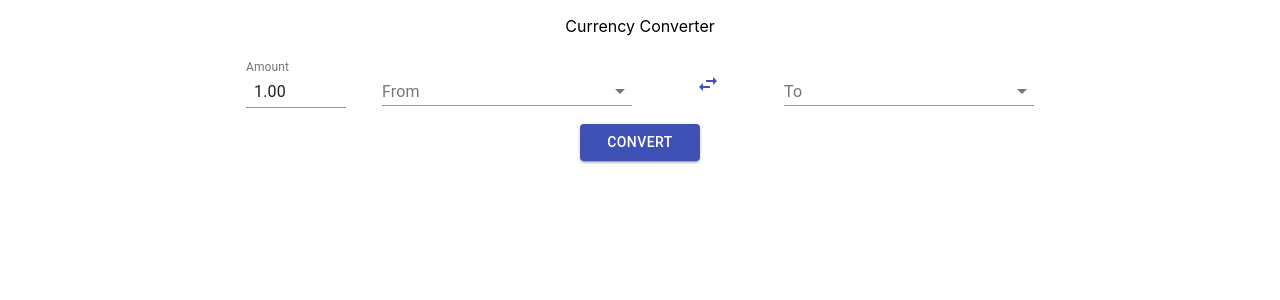
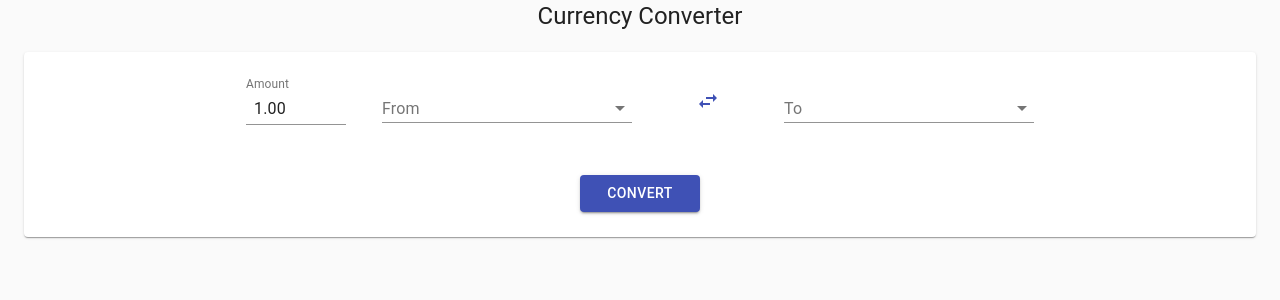
Before and after one commit to g7an/Currency-Converter, a React (Create React App) app: page / in a window 1280 px wide. Shown: the top 300 px of the page. Built offline with nearby package versions, Linux system fonts and the light colour scheme.

Commit message:
ui: change layout

```diff
--- a/src/App.js
+++ b/src/App.js
@@ -1,29 +1,18 @@
 import './App.css';
 import ConverterForm from './view/ConverterForm'
-
+import CssBaseline from '@material-ui/core/CssBaseline'
+import Container from '@material-ui/core/Container'
+import Typography from '@material-ui/core/Typography'
 
 function App() {
 
   return (
     <div className="App">
-      <header className="App-header">
-        <p>Currency Converter</p>
-        <ConverterForm />
-      </header>
-      {/* <header className="App-header">
-        <img src={logo} className="App-logo" alt="logo" />
-        <p>
-          Edit <code>src/App.js</code> and save to reload.
-        </p>
-        <a
-          className="App-link"
-          href="https://reactjs.org"
-          target="_blank"
-          rel="noopener noreferrer"
-        >
-          Learn React
-        </a>
-      </header> */}
+        <CssBaseline />
+        <Container maxWidth="lg">
+            <Typography variant="h5" component="h1">Currency Converter</Typography>
+              <ConverterForm />
+        </Container>
     </div>
   );
 }
--- a/src/view/ConverterForm.js
+++ b/src/view/ConverterForm.js
@@ -1,4 +1,5 @@
 import React, { useEffect, useState } from 'react'
+import CssBaseline from '@material-ui/core/CssBaseline'
 import FormControl from '@material-ui/core/FormControl'
 import { makeStyles } from '@material-ui/core/styles'
 import InputLabel from '@material-ui/core/InputLabel'
@@ -14,10 +15,13 @@ import Grid from '@material-ui/core/Grid'
 import { CURRENCY_SYMBOL } from '../constants/data'
 import InputAdornment from '@material-ui/core/InputAdornment'
 import NumberFormatter from '../services/NumberFormatter'
+import Card from '@material-ui/core/Card'
 
 
 const useStyles = makeStyles((theme) => ({
     formControl: {
+      marginTop: 25,
+      marginBottom: 25,
       margin: theme.spacing(1),
       minWidth: 120,
     },
@@ -26,6 +30,8 @@ const useStyles = makeStyles((theme) => ({
     },
     root: {
         minWidth: 275,
+        marginTop: 20,
+        marginBottom: 20,
     },
     optionField: {
         width: 250,
@@ -107,7 +113,8 @@ const ConverterForm = () => {
 
     return(
         <>
-         <Grid item xs={12}>
+        <Card className={classes.root}>
+        <Grid item xs={12}>
             <FormControl className={classes.formControl}>
                 <TextField className={classes.inputField} id="standard-basic" name="amount"
                     defaultValue="1.00" label="Amount" onChange={handleInputChange}
@@ -144,7 +151,7 @@ const ConverterForm = () => {
             </FormControl>
          </Grid>
         {symbol && rate && amount ?
-            <Grid item xs={12} className={classes.button}>
+            <Grid item xs={12} className={classes.formControl}>
                 <Typography className={classes.title} color="textSecondary" gutterBottom>
                     {amount} {' '} { CURRENCY_SYMBOL.find(item => item.cc === get(symbol, ['fromSymbol'])).name} =
                 </Typography>
@@ -159,7 +166,9 @@ const ConverterForm = () => {
                     </Button>
                 </FormControl>
             </Grid>
-    }
+        }
+        </Card>
+
        </>
     )
 }
```
